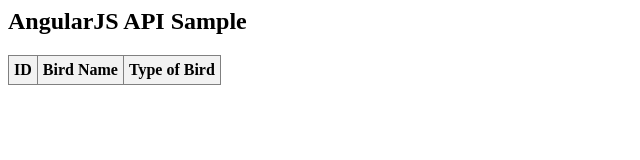
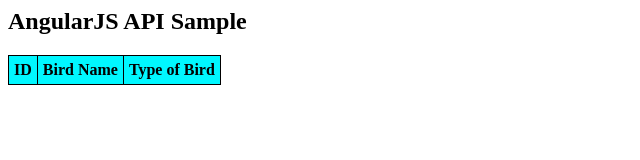
Before and after one commit to zumod/angular_api, a plain HTML site: page index.html in a window 1280 px wide. Shown: the whole page, without its empty margins (0-640 px from the left). Drawn offline with nearby package versions, Linux system fonts and the light colour scheme.

Commit message:
Changed Table color

```diff
--- a/index.html
+++ b/index.html
@@ -3,13 +3,13 @@
     <title>Angular JS</title>
     <style>
         table, th, td {
-            border: 1px solid grey;
+            border: 1px solid #000000;
             border-collapse: collapse;
             padding: 5px;
         }
 
             table tr:nth-child(odd) {
-                background-color: #f2f2f2;
+                background-color: #00f7ff;
             }
 
             table tr:nth-child(even) {
```
